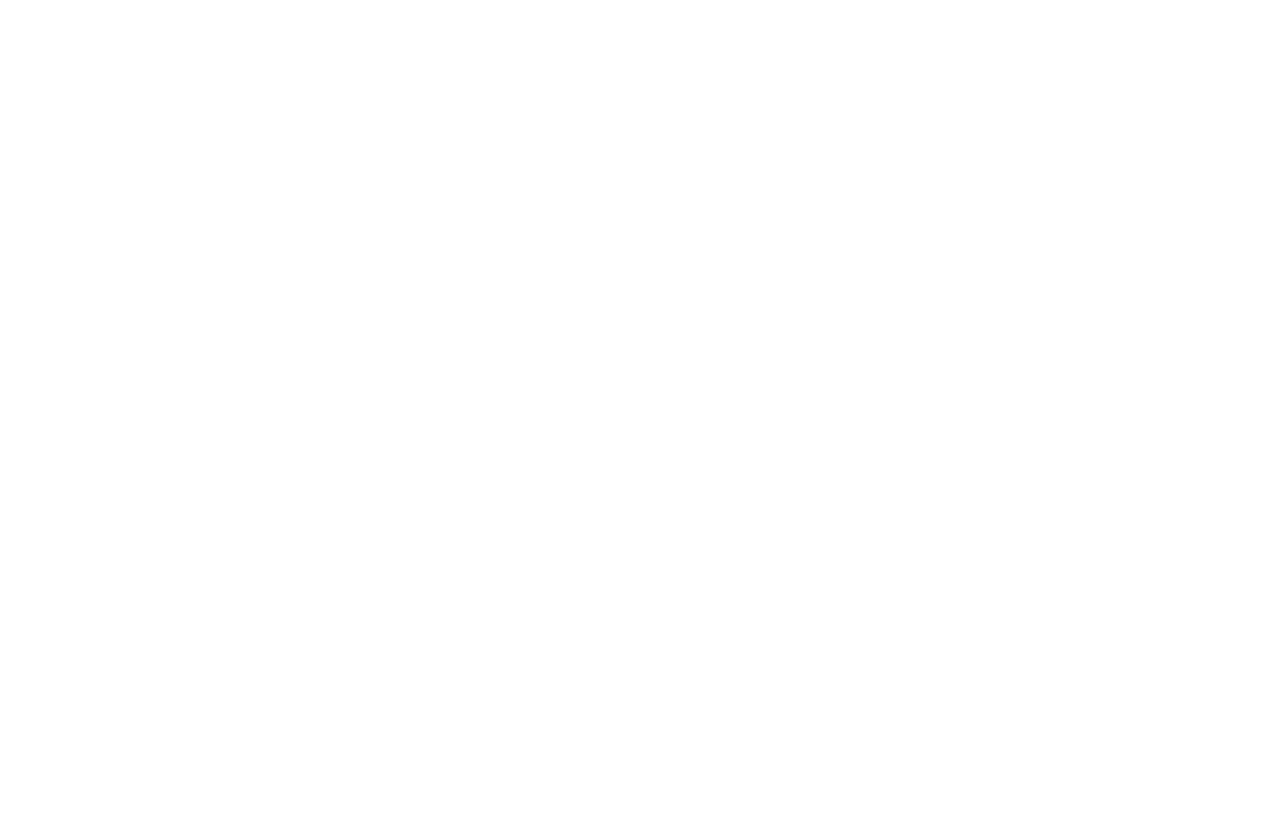
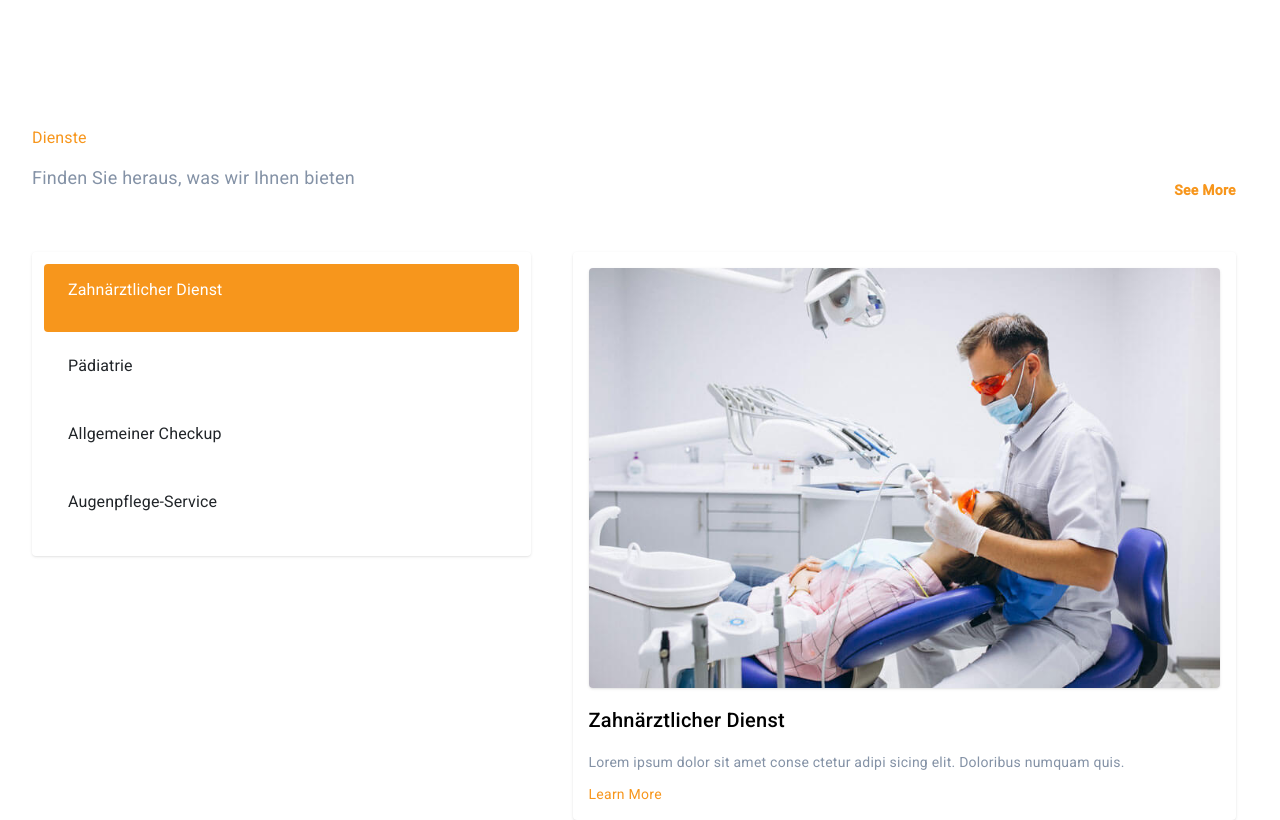
Before and after one commit to MartialKom/prax-doc, an Angular app: page /home in a window 1280 px wide. Shown: the part 1900-2720 px from the top of the page. Before the commit the page ends 1864 px from the top, so only its background shows below. Built offline with nearby package versions, Linux system fonts and the light colour scheme.

Commit message:
service section #14

```diff
--- a/src/app/home/home.module.ts
+++ b/src/app/home/home.module.ts
@@ -10,6 +10,7 @@
 import { HeroComponent } from './hero/hero.component';
 import { InfoCardComponent } from './info-card/info-card.component';
 import { AboutUsComponent } from './about-us/about-us.component';
+import { ServiceSectionComponent } from './service-section/service-section.component';
 
 
 @NgModule({
@@ -18,7 +19,8 @@
     HeaderComponent,
     HeroComponent,
     InfoCardComponent,
-    AboutUsComponent
+    AboutUsComponent,
+    ServiceSectionComponent
   ],
   imports: [
     CommonModule,
--- a/src/app/home/index/index.component.html
+++ b/src/app/home/index/index.component.html
@@ -2,3 +2,4 @@
 <app-hero></app-hero>
 <app-info-card></app-info-card>
 <app-about-us></app-about-us>
+<app-service-section></app-service-section>
--- /dev/null
+++ b/src/app/home/service-section/service-section.component.html
@@ -0,0 +1,84 @@
+<section>
+    <div class="container mt-40 mx-auto px-4 ">
+
+      <div class="flex flex-row items-end mb-4 pb-2 mx-auto px-4 ">
+        <div class="w-[66%]">
+          <div class="text-center md:text-start">
+            <h3 class="text-[#f7961c] text-[28px]">Dienste</h3>
+            <p class="text-muted text-[40px] mb-0 para-desc">Finden Sie heraus, was wir Ihnen bieten</p>
+          </div>
+        </div>
+
+        <div class="w-[33%] mt-4 sm:mt-0 hidden md:block">
+          <div class="text-center md:text-end">
+            <a href="javascript:void(0)" class="text-[#f7961c] font-semibold">See More</a>
+          </div>
+        </div>
+
+      </div>
+
+      <div class="flex flex-wrap mx-auto mt-5 items-start lg:flex lg:flex-row sm:flex-col sm:mt-5 px-4 ">
+
+        <div class="w-[41%] mt-4 pt-2">
+          <ul class="flex flex-wrap justify-center nav-pills rounded p-3 flex-col shadow mb-0 sticky top-20">
+            <li [ngClass]="{ 'bg-[#f7961c] text-white': services[0] }" class="text-center rounded">
+              <a #test
+                class="block py-2 px-4 text-base font-normal  transition-colors duration-150 ease-in-out hover:text-white hover:bg-[#f7961c] rounded active:bg-orange-500 active:text-white"
+                id="test" (click)="afficher('dental')" role="tab" aria-controls="dental" aria-selected="true">
+                <div class="text-start py-1 px-2">
+                  <h3 class="mb-0">Zahnärztlicher Dienst</h3>
+                </div>
+              </a>
+            </li>
+
+            <li class="text-center mt-2">
+              <a class="block py-2 px-4 text-base font-normal text-[#212529] transition-colors duration-150 ease-in-out hover:text-white hover:bg-[#f7961c] rounded"
+                id="" data-bs-toggle="pill" href="#dental" role="tab" aria-controls="dental" aria-selected="false">
+                <div class="text-start py-1 px-2">
+                  <h3 class="mb-0">Pädiatrie</h3>
+                </div>
+              </a>
+            </li>
+
+            <li class="text-center">
+              <a class="block py-2 px-4 text-base font-normal text-[#212529] transition-colors duration-150 ease-in-out hover:text-white hover:bg-[#f7961c] rounded active"
+                id="" data-bs-toggle="pill" href="#dental" role="tab" aria-controls="dental" aria-selected="false">
+                <div class="text-start py-1 px-2">
+                  <h3 class="mb-0">Allgemeiner Checkup</h3>
+                </div>
+              </a>
+            </li>
+
+            <li class="text-center">
+                <a class="block py-2 px-4 text-base font-normal text-[#212529] transition-colors duration-150 ease-in-out hover:text-white hover:bg-[#f7961c] rounded active"
+                  id="" data-bs-toggle="pill" href="#dental" role="tab" aria-controls="dental" aria-selected="false">
+                  <div class="text-start py-1 px-2">
+                    <h3 class="mb-0">Augenpflege-Service</h3>
+                  </div>
+                </a>
+              </li>
+
+          </ul>
+        </div>
+
+
+        <div class="w-[58%] mt-4 pt-2">
+
+          <div class="ml-[3em]" #dental>
+            <div class="block p-4 rounded shadow transition-opacity duration-500" id="dental" role="tabpanel"
+              aria-labelledby="dentalcare">
+              <img src="assets/dental.jpg" class="h-auto max-w-full rounded shadow" alt="">
+              <div class="mt-4">
+                <h2>Zahnärztlicher Dienst</h2>
+                <p class="text-muted my-3">Lorem ipsum dolor sit amet conse ctetur adipi sicing elit. Doloribus numquam quis.</p>
+                <a href="javascript:void(0)" class="text-[#f7961c]">Learn More</a>
+              </div>
+            </div>
+          </div>
+
+        </div>
+
+      </div>
+
+    </div>
+  </section>
--- /dev/null
+++ b/src/app/home/service-section/service-section.component.scss
@@ -0,0 +1,13 @@
+.para-desc {
+    font-size: 18px;
+  }
+  .text-muted {
+    --bs-text-opacity: 1;
+    color: #8492a6 !important;
+  }
+  .text-muted {
+    color: #8492a6 !important;
+  }
+  a.text-muted:hover, a.text-muted:focus {
+    color: #75859b !important;
+  }
--- /dev/null
+++ b/src/app/home/service-section/service-section.component.ts
@@ -0,0 +1,18 @@
+import { Component, ElementRef } from '@angular/core';
+
+@Component({
+  selector: 'app-service-section',
+  templateUrl: './service-section.component.html',
+  styleUrls: ['./service-section.component.scss']
+})
+export class ServiceSectionComponent {
+
+  services:boolean[] = [true, false, false, false];
+
+  constructor(private el: ElementRef){}
+
+  afficher(name:any){
+    const card = this.el.nativeElement.querySelector('#'+name);
+    card.style.display = 'block';
+  }
+}
```
Also changed, not shown: 1 other file (tests, documents, lock files or other folders).
